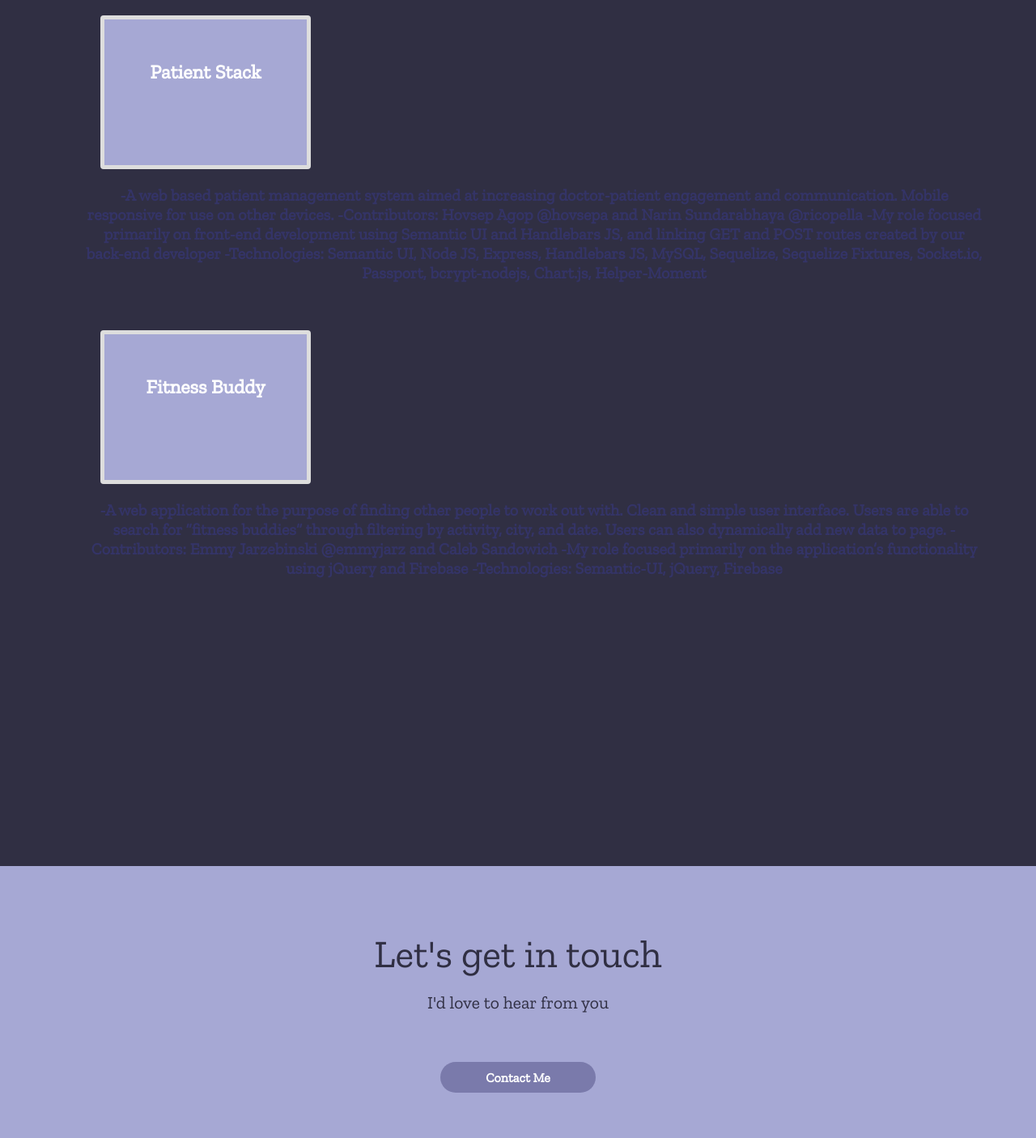
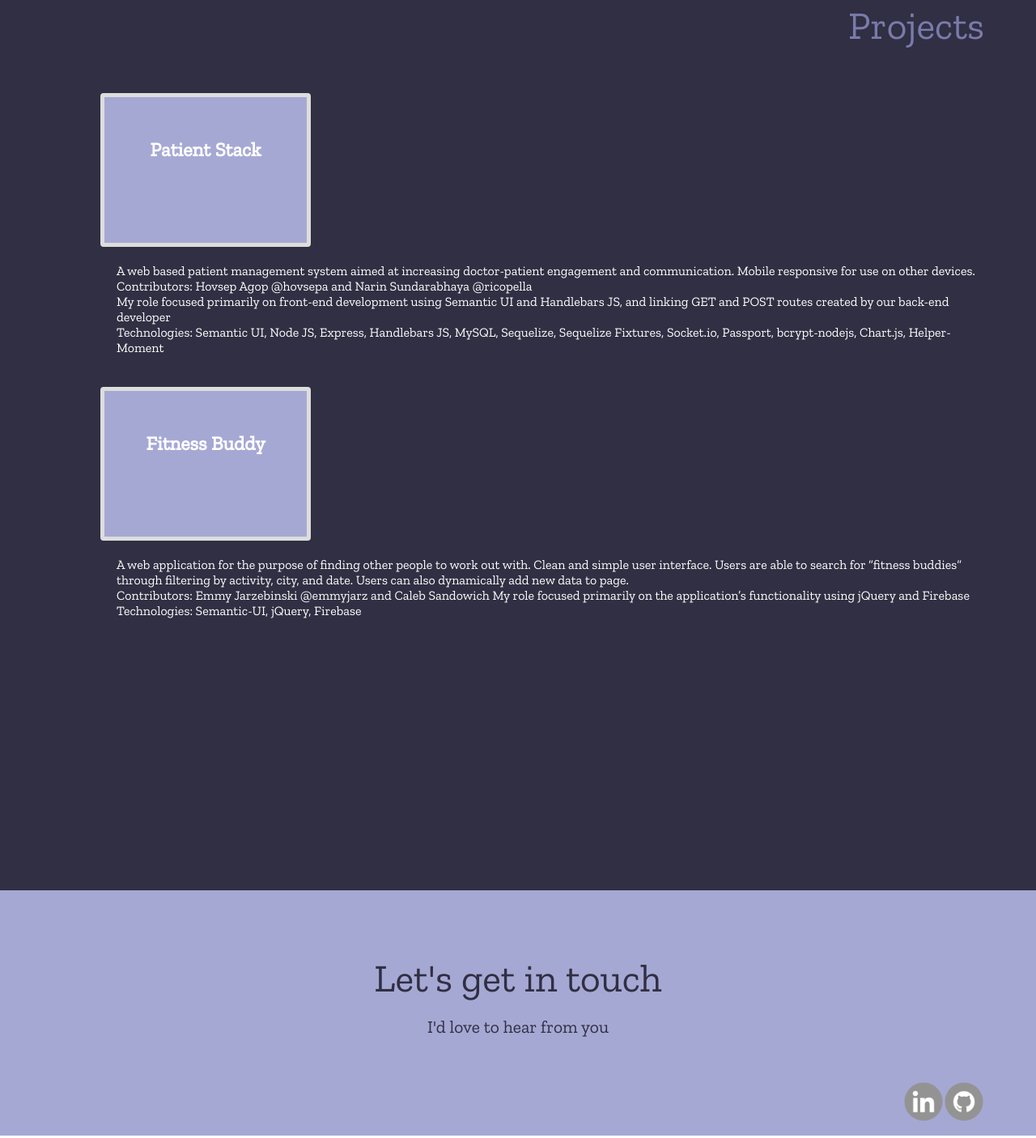
Before and after one commit to kguerre/Portfolio, a plain HTML site: page index.html in a window 1280 px wide. Shown: the part 1094-2500 px from the top of the page at 81% size. Drawn offline with nearby package versions, Linux system fonts and the light colour scheme; a script that the page names is missing; a web font is replaced by a local one.

Commit message:
add social icons

```diff
--- a/css/styles.css
+++ b/css/styles.css
@@ -111,7 +111,7 @@ a:hover {
     font-weight: 200;
     font-size: 3rem;
 }
-img {
+#headshot {
     float: left;
     border: 5px solid white;
     border-radius: 20%;
@@ -156,6 +156,11 @@ li {
 .img_text:hover {
     border: .5rem solid #343467;
 }
+.description {
+    color: white;
+    text-align: left !important;
+    font-weight: normal;
+}
 
 /*CONTACT*/
 #contact {
@@ -171,8 +176,14 @@ li {
     padding-bottom: 1em;
     color:#302F43;
 }
-#contact_button {
+.social {
     margin: 0 auto;
+    text-align: center;
+}
+.icon {
+    margin: 0 auto;
+    border: none;
+    float: right;
 }
 
 /*FOOTER*/
--- a/index.html
+++ b/index.html
@@ -35,8 +35,13 @@
         <div class="wrapper">
             <div class="content" id="bio">
                 <h1 class="title" id="about">About Me</h1>
-                <img src="images/headshot.jpg" width="150" height="220">
-                    <p> Hi! I'm Kathy. I am a 23 year old full-stack developer from Los Angeles.</p>
+                <img id="headshot" src="images/headshot.jpg" width="150" height="220">
+                <p> Hi! I'm Kathy. I am a Full Stack Web Developer with teaching and HR experience.
+                    I am a hardworking and determined problem solver, fueled by constant curiosity and a love of learning. I work well in
+                    teams (and on my own), and can adapt to any office environment. I also enjoy being creative and producing work that I
+                    can be proud of. Skills include: HTML5, CSS3, JavaScript, JQuery, Bootstrap, Semantic UI, Firebase, Node JS, MySQL, MongoDB,
+                    Express, Cheerio JS, Handlebars JS, and React JS.
+                </p>
             </div>
         </div>
     </section>
@@ -49,23 +54,23 @@
                 <li class="portfolio_img">
                     <a href="https://github.com/kguerre/patient-stack">
                         <h4 class="img_text">Patient Stack</h4>
-                        <p>
-                            -A web based patient management system aimed at increasing doctor-patient engagement and communication. Mobile responsive for use on other devices.
-                            -Contributors: Hovsep Agop @hovsepa and Narin Sundarabhaya @ricopella
-                            -My role focused primarily on front-end development using Semantic UI and Handlebars JS, and linking GET and POST routes created by our back-end developer
-                            -Technologies: Semantic UI, Node JS, Express, Handlebars JS, MySQL, Sequelize, Sequelize Fixtures, Socket.io, Passport, bcrypt-nodejs, Chart.js, Helper-Moment
-                        </p>
+                        <ul class="description">
+                            <li>A web based patient management system aimed at increasing doctor-patient engagement and communication. Mobile responsive for use on other devices.</li>
+                            <li>Contributors: Hovsep Agop @hovsepa and Narin Sundarabhaya @ricopella</li>
+                            <li>My role focused primarily on front-end development using Semantic UI and Handlebars JS, and linking GET and POST routes created by our back-end developer</li>
+                            <li>Technologies: Semantic UI, Node JS, Express, Handlebars JS, MySQL, Sequelize, Sequelize Fixtures, Socket.io, Passport, bcrypt-nodejs, Chart.js, Helper-Moment</li>
+                        </ul>
                     </a>
                 </li>
                 <li class="portfolio_img">
                     <a href="https://github.com/kguerre/fitness-buddy">
                         <h4 class="img_text">Fitness Buddy</h4>
-                        <p>
-                            -A web application for the purpose of finding other people to work out with. Clean and simple user interface. Users are able to search for “fitness buddies” through filtering by activity, city, and date. Users can also dynamically add new data to page.
-                            -Contributors: Emmy Jarzebinski @emmyjarz and Caleb Sandowich
-                            -My role focused primarily on the application’s functionality using jQuery and Firebase
-                            -Technologies: Semantic-UI, jQuery, Firebase
-                        </p>
+                        <ul class="description">
+                            <li>A web application for the purpose of finding other people to work out with. Clean and simple user interface. Users are able to search for “fitness buddies” through filtering by activity, city, and date. Users can also dynamically add new data to page.</li>
+                            <li>Contributors: Emmy Jarzebinski @emmyjarz and Caleb Sandowich</li>
+                            <li>My role focused primarily on the application’s functionality using jQuery and Firebase</li>
+                            <li>Technologies: Semantic-UI, jQuery, Firebase</li>
+                        </ul>
                     </a>
                 </li>
                 <!-- <li class="portfolio_img">
@@ -82,9 +87,14 @@
         <div class="wrapper">
             <h2 class="title" id="contact_title">Let's get in touch</h2><br>
             <p class="sub_title" id="message">I'd love to hear from you</p>
-            <div class="button_wrapper">
-                <a href="#" class="button button_highlight" id="contact_button">Contact Me</a>
-            </div>
+              <div class="social"></div>
+                <a href="https://github.com/kguerre">
+                    <img class="icon" src=" images/Github.png " width="50" height="50">
+                </a>
+                <a href="https://www.linkedin.com/in/krguerrero/">
+                    <img class="icon" src="images/Linkedin.png" width="50" height="50">
+                </a>
+              </div>
         </div>
     </section>
 
```
Also changed, not shown: images/Github.png (added), images/Linkedin.png (added), 2 other files.
